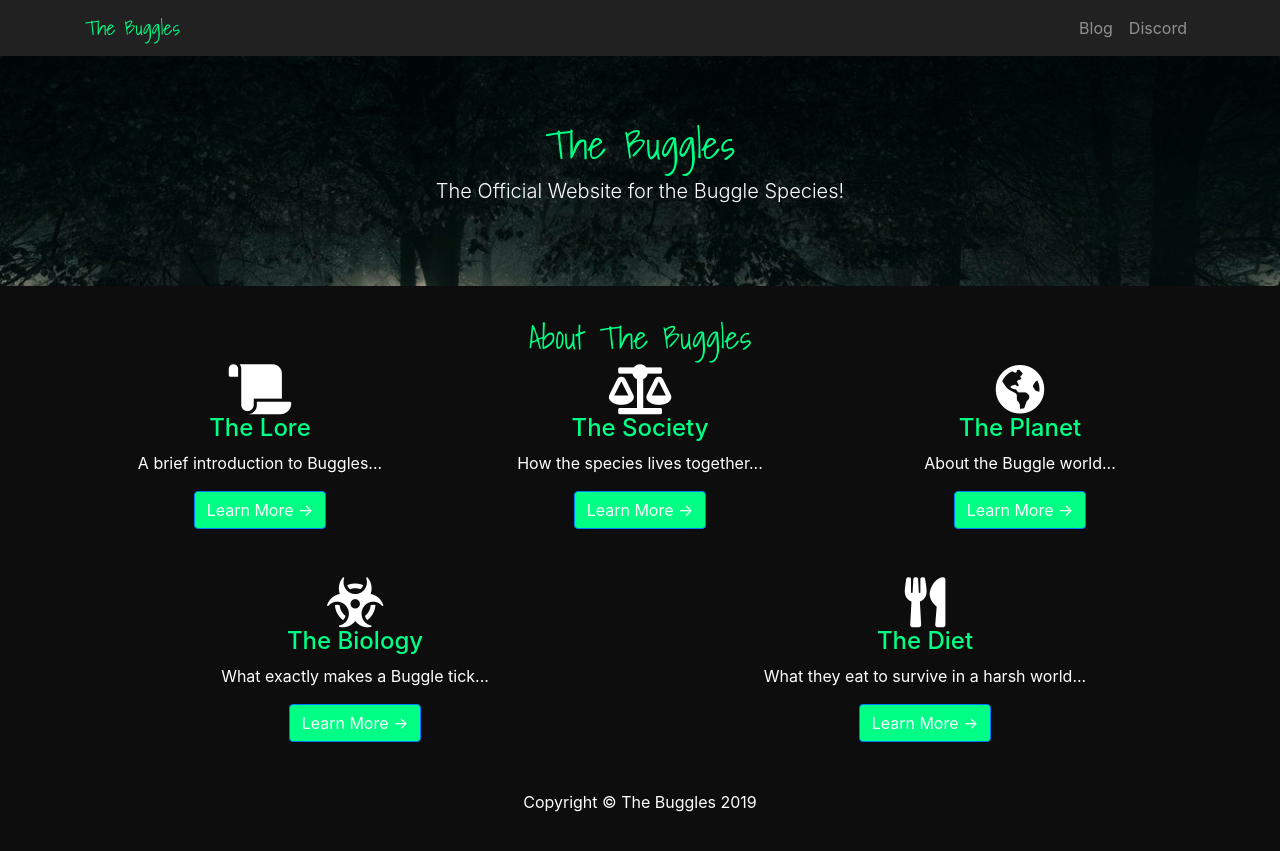
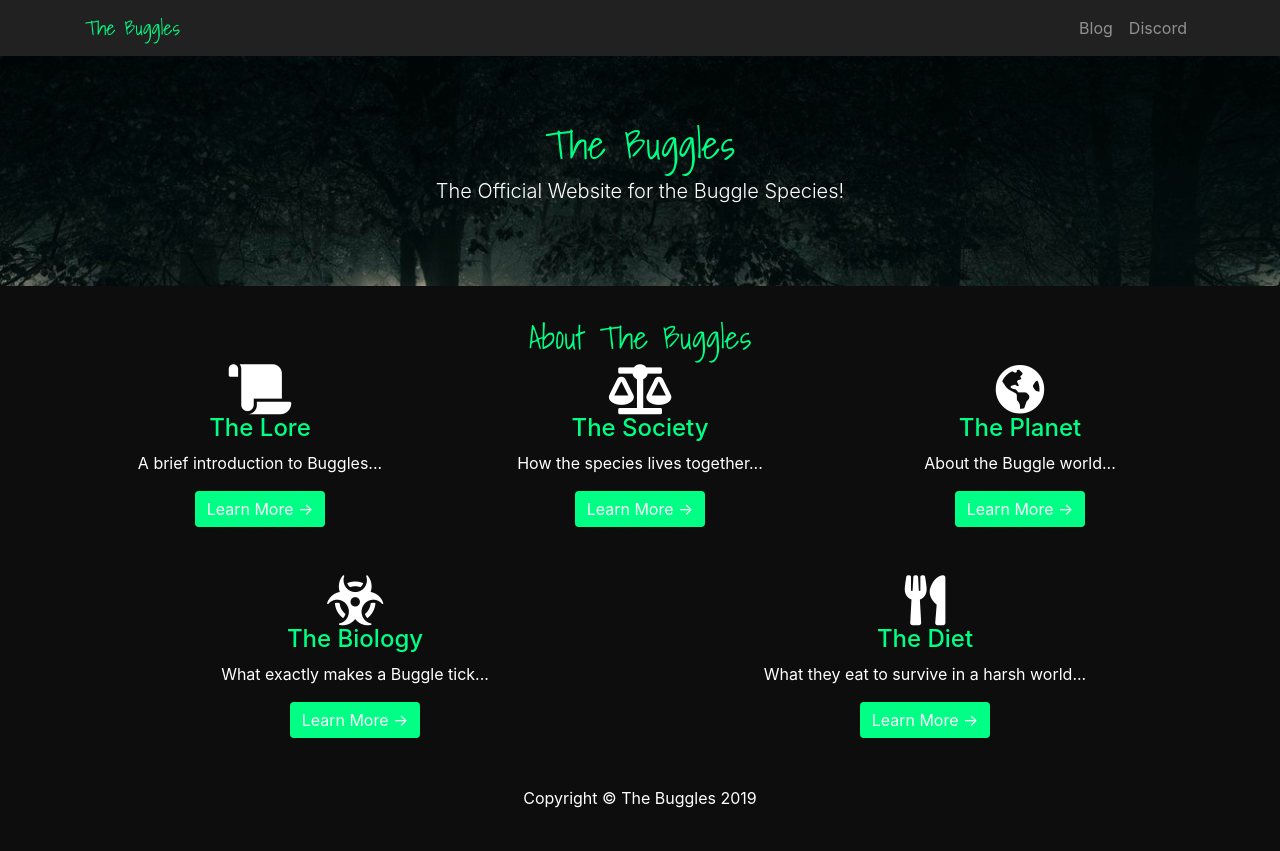
Before and after one commit to bugglespecies/bugglespecies.github.com, a Jekyll site: the page built from index.md, in a window 1280 px wide. Shown: the top 851 px of the page. Built offline with Jekyll 4.4.1, drawn with Linux system fonts in a browser that asks for light colours; nearby versions of some CDN libraries.

Commit message:
Update buggles.core.css

```diff
--- a/css/buggles.core.css
+++ b/css/buggles.core.css
@@ -27,6 +27,7 @@ a:hover, a:focus { color: var(--primary-dark); }
 .text-link, .text-link:visited,.text-primary { color: var(--primary-normal) !important; }
 .text-link:hover, .text-link:focus { color: var(--primary-dark) !important; }
 
+.btn { border: 0 !important }
 .btn-primary { background-color: var(--primary-normal) !important; }
 .btn-primary:hover, .btn-primary:focus, .btn-primary:active { background-color: var(--primary-dark) !important; }
 
```
